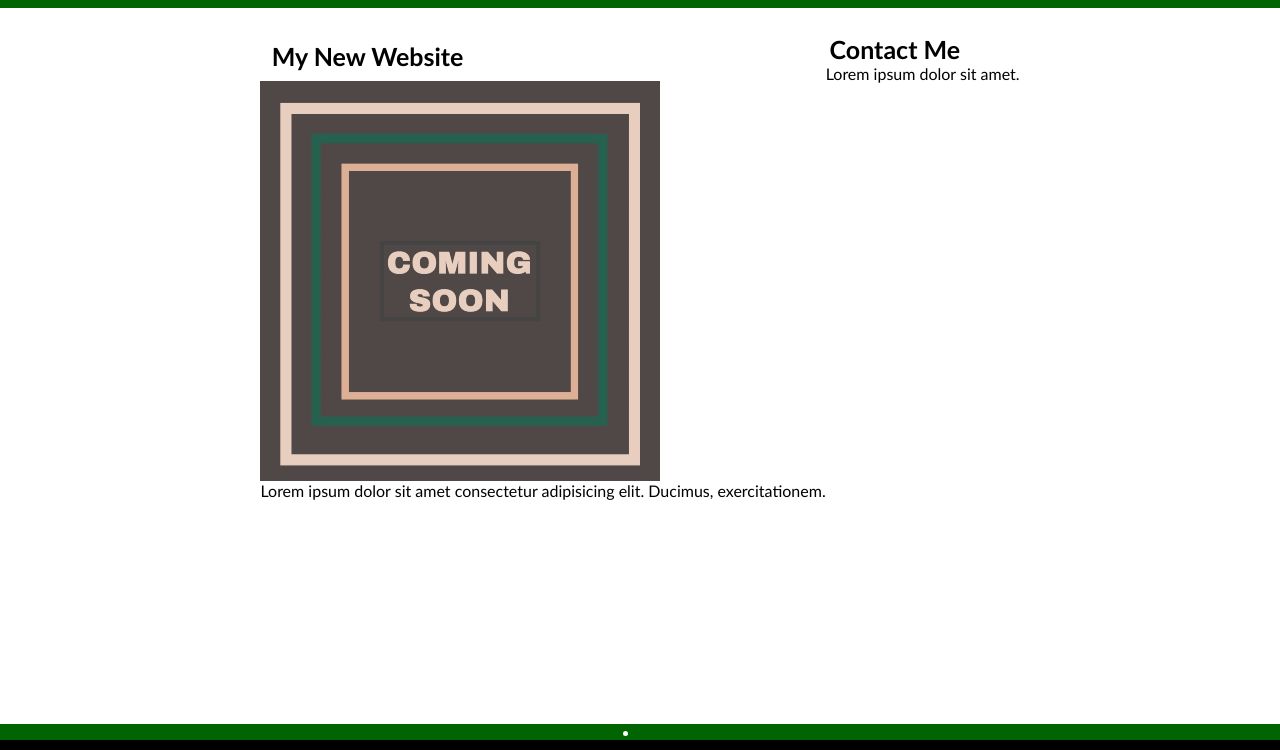
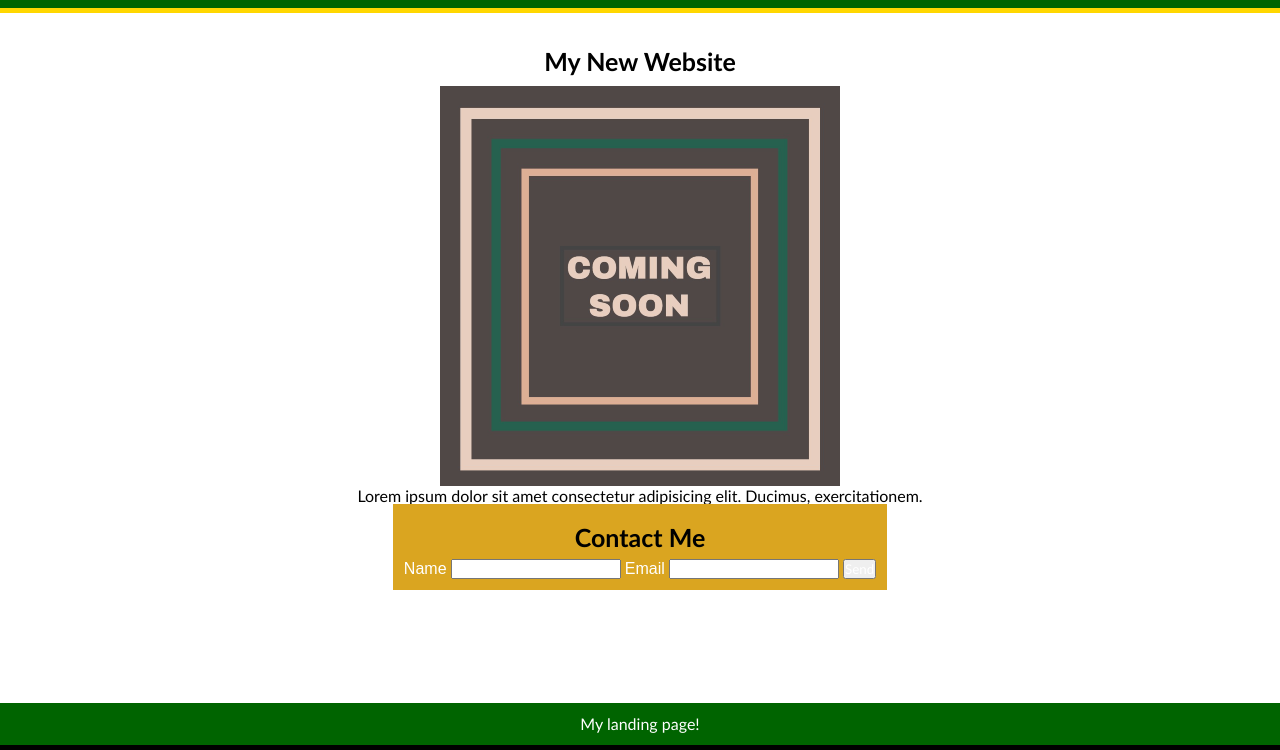
Before and after one commit to Lysantheum/Mini-pro1, a plain HTML site: page index.html in a window 1280 px wide. Shown: the part 50-800 px from the top of the page. Drawn offline with Linux system fonts and the light colour scheme.

Commit message:
Changed index and style sheet

```diff
--- a/Assets/style.css
+++ b/Assets/style.css
@@ -9,6 +9,8 @@ header {
     justify-content: space-between;
     padding: 1%;
     background-color: darkgreen;
+    border-bottom: solid gold;
+    border-width: 5px;
     align-items: center;
 }
 
@@ -34,7 +36,10 @@ nav a:hover {
 }
 
 main {
-    display: flex;
+   /* display: flex; */
+    justify-content: center;
+    align-items: center;
+    text-align: center;
     flex: 1 1 0;
     max-width: 95%;
     margin: 2% auto;
@@ -48,11 +53,34 @@ main p {
     color: #000;
 }
 
+.contact {
+    padding: 2%;
+    background-color: goldenrod;
+    display: inline-block;
+}
+
+#name {
+    color: #000;
+}
+
+#email {
+    color: #000;
+}
+
+label {
+    font-family: sans-serif;
+}
+
 footer {
     display: flex;
     justify-content: center;
     border-bottom: solid #000;
-    border-width: 10px;
+    border-width: 5px;
+    padding: 1%;
     background-color: darkgreen;
     color: #fff;
 }
+
+footer ul {
+    list-style-type: none;
+}
--- a/index.html
+++ b/index.html
@@ -4,7 +4,7 @@
     <head>
         <title>W1 Mini Project</title>
             <meta charset = "UTF-8" />
-            <meta name = "viewport" content = "width = device - width, initial-scale = 1" />
+            <meta name = "viewport" content = "width=device-width, initial-scale = 1" />
         <link rel="stylesheet" type="text/css" href="./Assets/style.css" />
         <link rel="stylesheet" type="text/css" href="./Assets/reset.css" />
     </head>
@@ -31,16 +31,20 @@
             <p>Lorem ipsum dolor sit amet consectetur adipisicing elit. Ducimus, exercitationem.</p>
         </section>
 
-        <section>
+        <section class="contact">
             <h2>Contact Me</h2>
-            <p>Lorem ipsum dolor sit amet.</p>
+            <label for="name">Name</label>
+            <input type="text" id="name" name="name" required minlength="6" maxlength="10" size="20" />
+            <label for="email">Email</label>
+            <input type="email" id="email" name="name" required minlength="6" maxlength="10" size="20"/>
+            <button>Send</button>
         </section>
     </main>
 
     <footer>
       <ul>
         <li>
-            <a href=""></a>
+            <p>My landing page!</p>
         </li>
       </ul>
 
```
Also changed, not shown: Assets/reset.css (line endings or trailing spaces).
